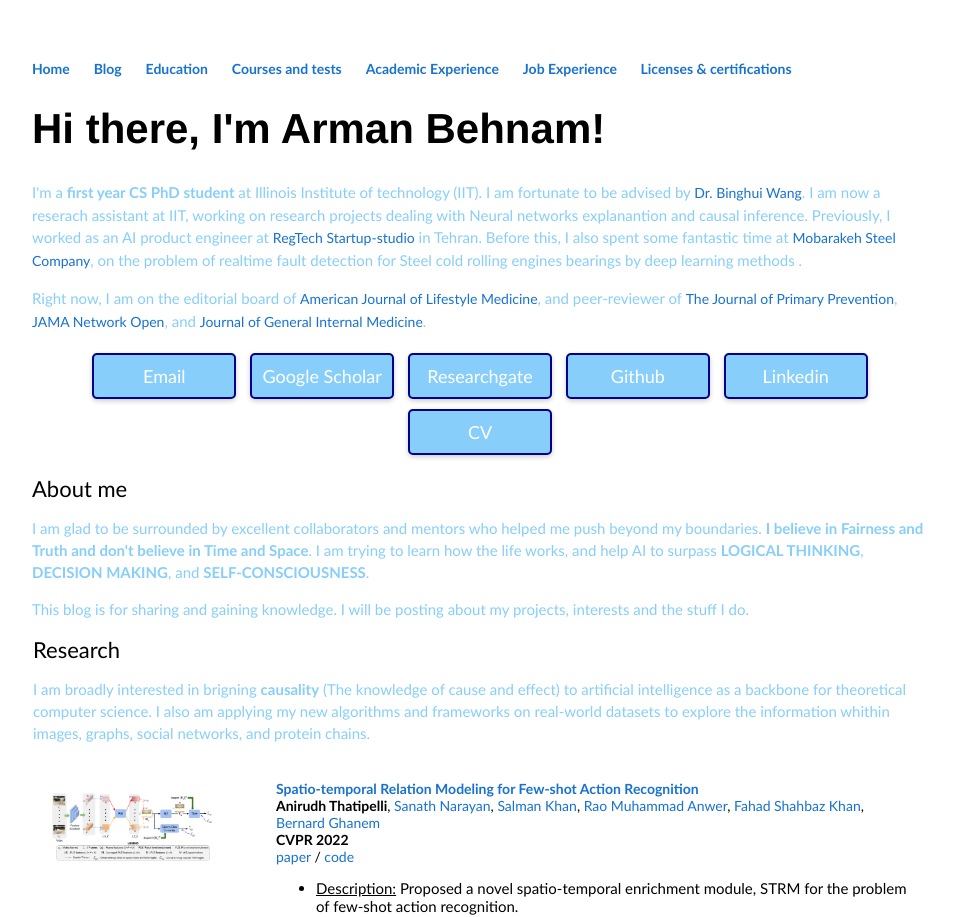
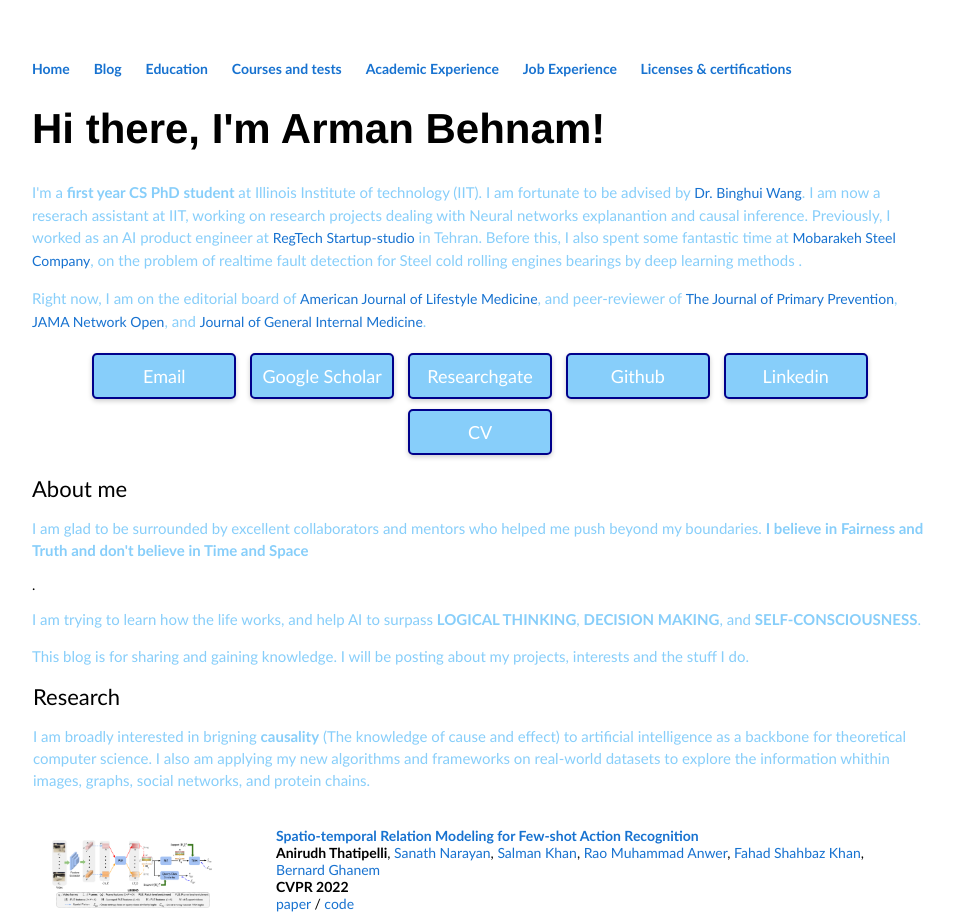
Before and after one commit to ArmanBehnam/ArmanBehnam.github.io, a Jekyll site: the page built from index.html, in a window 1280 px wide. Shown: the top 917 px of the page, without its empty margins (160-1114 px from the left). Built offline with Jekyll 4.4.1, drawn with Linux system fonts in a browser that asks for light colours.

```diff
--- a/index.html
+++ b/index.html
@@ -72,7 +72,9 @@ title: Arman Behnam's website
 </p>
 
         <heading>About me</heading>
-	<p>I am glad to be surrounded by excellent collaborators and mentors who helped me push beyond my boundaries. <b>I believe in Fairness and Truth and don't believe in Time and Space</b>. I am trying to learn how the life works, and help AI to surpass <b>LOGICAL THINKING</b>, <b>DECISION MAKING</b>, and <b>SELF-CONSCIOUSNESS</b>.</p>
+	<p>I am glad to be surrounded by excellent collaborators and mentors who helped me push beyond my boundaries.
+	<b>I believe in Fairness and Truth and don't believe in Time and Space</b></p>.
+	<p>I am trying to learn how the life works, and help AI to surpass <b>LOGICAL THINKING</b>, <b>DECISION MAKING</b>, and <b>SELF-CONSCIOUSNESS</b>.</p>
 	<p>This blog is for sharing and gaining knowledge. I will be posting about my projects, interests and the stuff I do.</p>
        </td>
     </tr>
```
